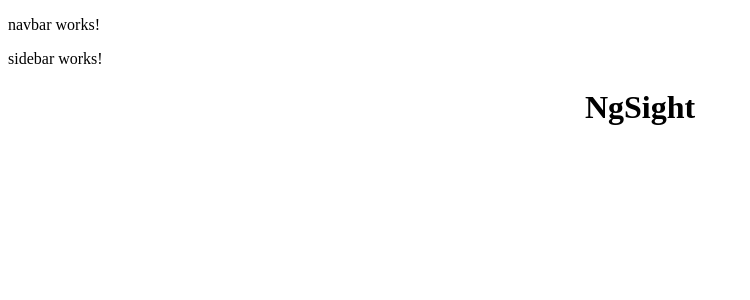
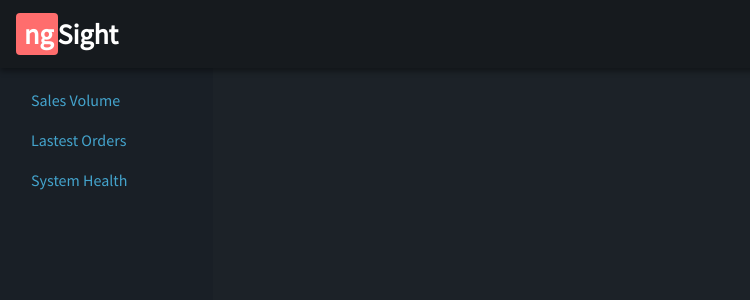
Before and after one commit to Artavel/NgSight, an Angular app: page / in a window 1280 px wide. Shown: the top 300 px of the page, without its empty margins (0-750 px from the left). Built offline with nearby package versions, Linux system fonts and the light colour scheme.

Commit message:
Update styles, reference bootstrap, edit layout

```diff
--- a/angular.json
+++ b/angular.json
@@ -24,9 +24,15 @@
               "src/assets"
             ],
             "styles": [
+              "node_modules/bootstrap/dist/css/bootstrap.min.css",
               "src/styles.css"
             ],
-            "scripts": []
+            "scripts": [
+              "node_modules/jquery/dist/jquery.min.js",
+              "node_modules/popper.js/dist/umd/popper.min.js",
+              "node_modules/bootstrap/dist/js/bootstrap.min.js",
+              "node_modules/chart.js/dist/Chart.min.js"
+            ]
           },
           "configurations": {
             "production": {
--- a/src/app/app.component.css
+++ b/src/app/app.component.css
@@ -0,0 +1,15 @@
+#sideBar {
+    height: 100vh;
+    padding-top: 80px;
+    position: fixed;
+    background-color: #191f26;
+}
+
+#dashboard {
+    margin-top: 60px;
+}
+
+#navbar {
+    background-color: #161a1e!important;
+    box-shadow: 0 3px 6px rgba(0,0,0,0.2), 0 3px 6px rgba(0,0,0,0.25);
+}
--- a/src/app/app.component.html
+++ b/src/app/app.component.html
@@ -3,13 +3,11 @@
 <!-- * * * * * * * * * * is only a placeholder * * * * * * * * * * -->
 <!-- * * * * * * * * * * and can be replaced. * * * * * * * * * * * -->
 <!-- * * * * * * * * * * * * * * * * * * * * * * * * * * * * * * * -->
-<app-navbar></app-navbar>
-<app-sidebar></app-sidebar>
-<div style="text-align: center;">
-  <h1>
-    {{title}}
-  </h1>
-  <h2>
-    {{subtitle}}
-  </h2>
+<app-navbar id="navbar" class="navbar navbar-dark fixed-top bg-dark"></app-navbar>
+
+<div class="container-fluid">
+  <div class="row" id="mainContent">
+    <app-sidebar id="sideBar" class="col-sm-3 col-md-2 d-none d-sm-block sidebar"></app-sidebar>
+    <div class="col-sm-9" id="dashboard"></div>
+  </div>
 </div>
--- a/src/app/app.component.ts
+++ b/src/app/app.component.ts
@@ -7,4 +7,5 @@ import { Component } from '@angular/core';
 })
 export class AppComponent {
   title = 'NgSight';
+  subtitle = 'Buisness Intelligence Dashboard';
 }
--- a/src/app/navbar/navbar.component.css
+++ b/src/app/navbar/navbar.component.css
@@ -0,0 +1,17 @@
+.logo {
+    color: #fff;
+    font-weight: bold;
+    font-size: 1.4em;
+}
+
+.logo-left {
+    background-color: #ff6d6d;
+    padding: 3px 5px 3px 8px;
+    border-radius: 4px;
+}
+
+.logo-right {
+    padding: 3px 8px 3px 3px;
+    margin-left: -4px;
+    border-radius: 4px;
+}
--- a/src/app/navbar/navbar.component.html
+++ b/src/app/navbar/navbar.component.html
@@ -1 +1,4 @@
-<p>navbar works!</p>
+<a href="#" class="navbar-brand">
+    <span class="logo logo-left">ng</span>
+    <span class="logo logo-right">Sight</span>
+</a>
--- a/src/app/sidebar/sidebar.component.html
+++ b/src/app/sidebar/sidebar.component.html
@@ -1 +1,11 @@
-<p>sidebar works!</p>
+<ul class="nav nav-pills flex-column">
+    <li class="nav-item">
+        <a href="#" class="nav-link">Sales Volume</a>
+    </li>
+    <li class="nav-item">
+        <a href="#" class="nav-link">Lastest Orders</a>
+    </li>
+    <li class="nav-item">
+        <a href="#" class="nav-link">System Health</a>
+    </li>
+</ul>
--- a/src/index.html
+++ b/src/index.html
@@ -6,6 +6,7 @@
   <base href="/">
   <meta name="viewport" content="width=device-width, initial-scale=1">
   <link rel="icon" type="image/x-icon" href="favicon.ico">
+  <link href="https://fonts.googleapis.com/css2?family=Source+Sans+Pro" rel="stylesheet">
 </head>
 <body>
   <app-root></app-root>
--- a/src/styles.css
+++ b/src/styles.css
@@ -1 +1,30 @@
-/* You can add global styles to this file, and also import other style files */
+* {
+    box-sizing: border-box;
+}
+
+html {
+    height: 100%;
+}
+
+body {
+    font-family: 'Source Sans Pro', sans-serif;
+    background-color: #1c2228;
+    color: #f7fff7;
+    height: 100%;
+}
+
+a {
+    color: #44a4cd;
+}
+
+a:hover {
+    color: #44a8cf;
+}
+
+.shadow {
+    box-shadow: 0 8px 12px rgba(0,0,0,0.2), 0 5px 6px rgba(0,0,0,0.3);
+}
+
+.section-container {
+    padding: 30px;
+}
```
